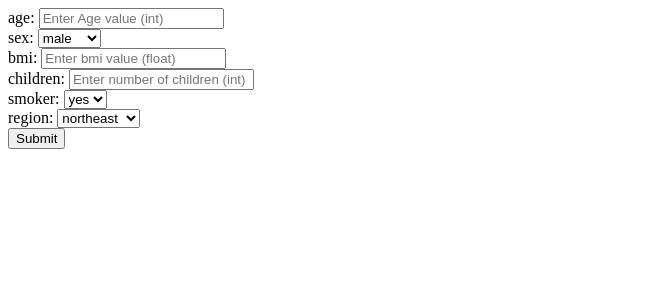
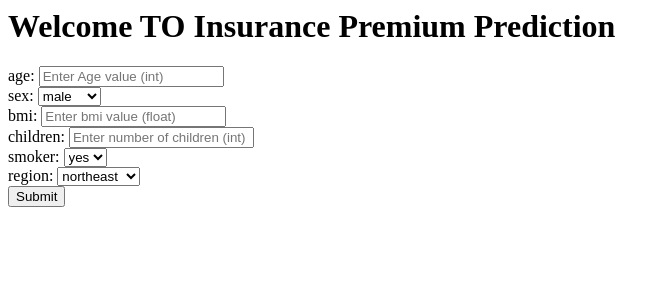
Before and after one commit to dilipp07/Insurance_Premium_Prediction, a Flask app: page /predict in a window 1280 px wide. Shown: the top 300 px of the page, without its empty margins (0-670 px from the left). Run offline with Flask 3, Linux system fonts and the light colour scheme.

Commit message:
code updated

```diff
--- a/templates/form.html
+++ b/templates/form.html
@@ -1,6 +1,7 @@
 <html>
 <body>
 <form action="{{url_for('predict_datapoint')}}" method="POST">
+  <h1>Welcome TO Insurance Premium Prediction</h1>
     <div class="form-group">
         <label for="age">age:</label>
         <input type="text" id="age" name="age" placeholder="Enter Age value (int)">
```
Also changed, not shown: .github/workflows/main_insurancepremiumprediction.yml (deleted).
